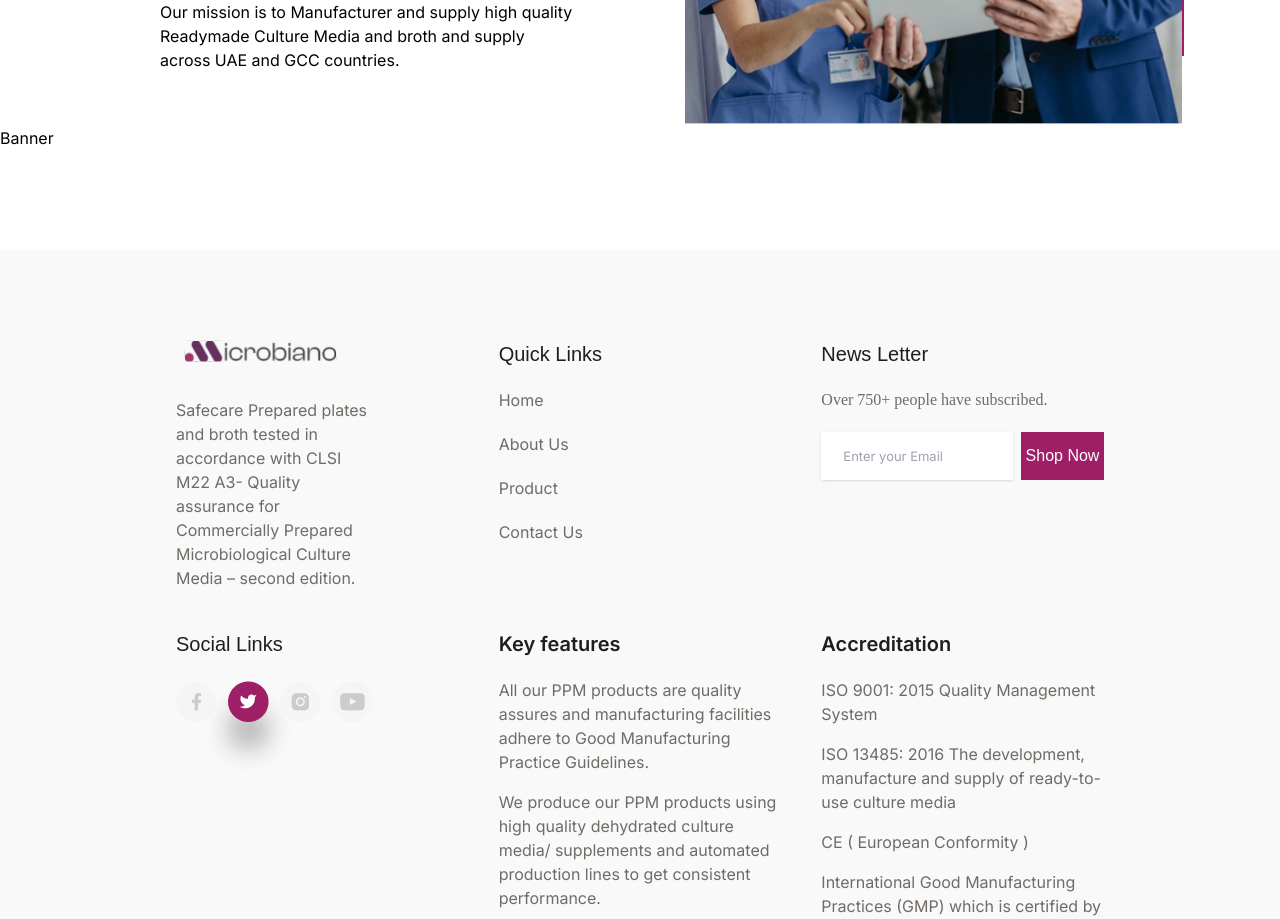
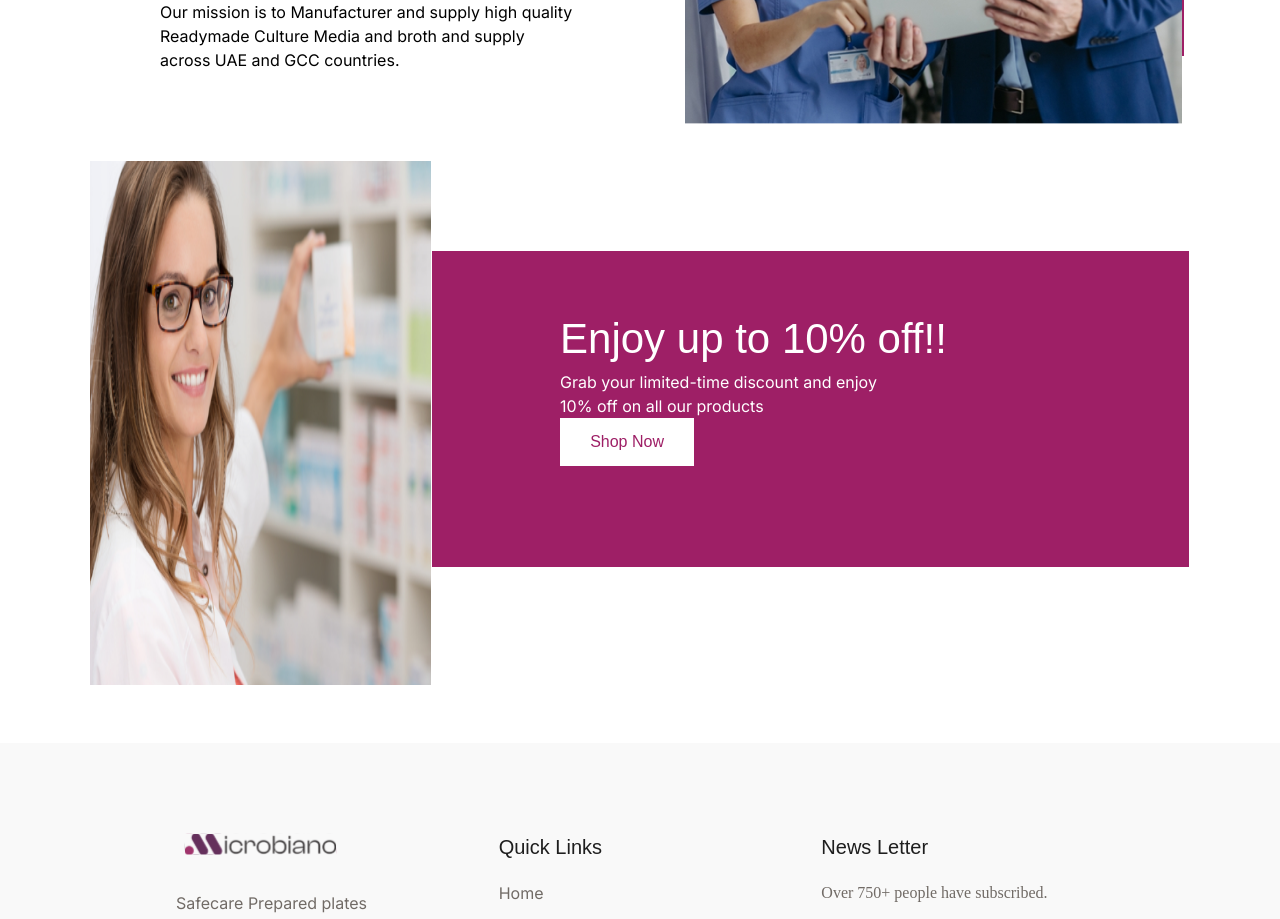
Before and after one commit to mtalha987/microbiano, a Next.js app: page / in a window 1280 px wide. Shown: the part 4380-5299 px from the top of the page. Built offline with nearby package versions, Linux system fonts and the light colour scheme.

Commit message:
First Page Done

```diff
--- a/app/Components/Banner.jsx
+++ b/app/Components/Banner.jsx
@@ -1,9 +1,35 @@
-import React from 'react'
+import React from "react";
+import Image from "next/image";
+import BannerImg from "@/public/images/bannericon.png";
 
 const Banner = () => {
   return (
-    <div>Banner</div>
-  )
-}
+    <>
+      <div className="lg:mx-[90px]  lg:mt-[124px] mt-6 xs:mt-0 flex">
+        {/* <div className=""> */}
+          {/* <Image src={BannerImg} /> */}
+          <div className="w-[526px] h-[393px] relative hidden lg:block">
+            <Image
+              className="w-[809px] h-[524px] left-[0px] top-[-89px] absolute origin-top-left"
+              src={BannerImg} />
 
-export default Banner
+          </div>
+        {/* </div> */}
+        <div className="w-full h-[318px] border border-white bg-[#9e1f66] flex flex-col xs:gap-4 md:pt-14 pt-4 md:pl-32 pl-4  ">
+          <h2 className=" text-white text-[42px] font-normal font-['Arial']">
+            Enjoy up to 10% off!!
+          </h2>
+          <p className="lg:w-[331px] text-white text-base font-normal font-['Inter'] leading-normal">
+            Grab your limited-time discount and enjoy 10% off on all our
+            products
+          </p>
+          <button className="text-[#9e1f66] text-base font-normal font-['Arial'] w-[134px] h-12 bg-white">
+            Shop Now
+          </button>
+        </div>
+      </div>
+    </>
+  );
+};
+
+export default Banner;
--- a/app/Components/Vision.jsx
+++ b/app/Components/Vision.jsx
@@ -6,7 +6,7 @@ import VisionImg from '@/public/images/vision.png'
 const Vision = () => {
   return (
     <>
-        <div className='  md:mt-[182px] md:ml-[90px] sm:ml-5 flex flex-wrap lg:flex-nowrap justify-center lg:justify-normal'>
+        <div className='  lg:mt-[182px] md:ml-[90px] sm:ml-5 flex flex-wrap lg:flex-nowrap justify-center lg:justify-normal'>
             <div className='lg:w-6/12 mx-4 md:mx-0'>
                 <div className='mt-28'>
                 <h2 className="text-[#5f1654] text-[42px] font-normal font-['Arial'] xs:text-center">Our Vision and Mission</h2>
```
Also changed, not shown: public/images/bannericon.png (added).
